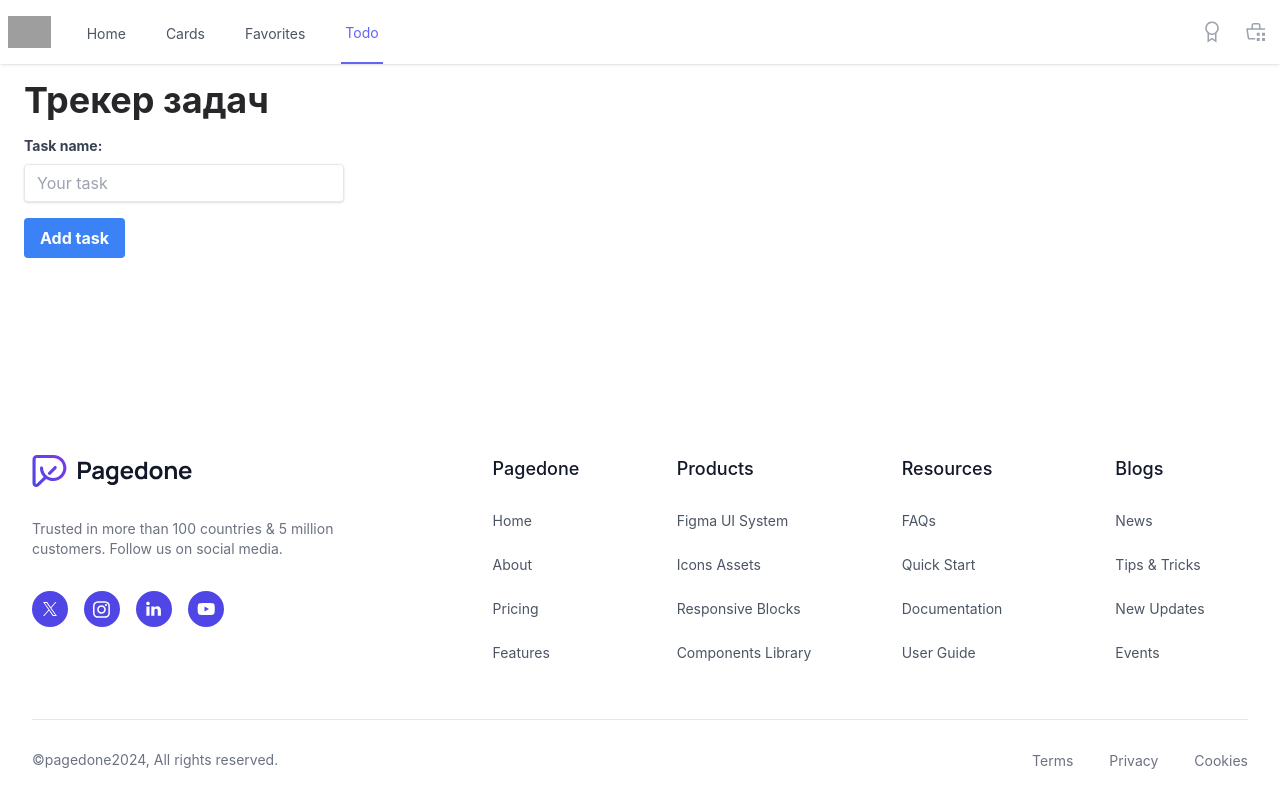
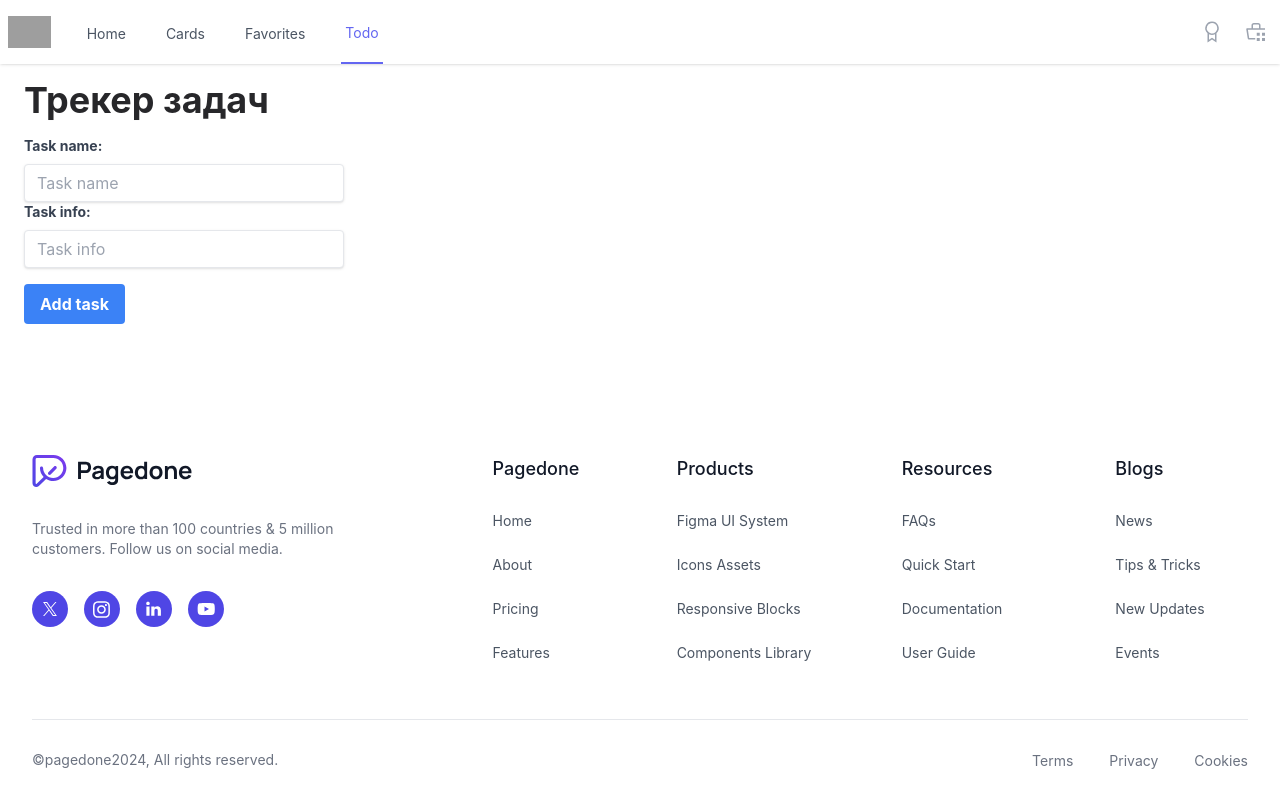
Before and after one commit to Kirillo1/react-lessons-practic, a React (Vite) app: page /todo in a window 1280 px wide. Built offline with nearby package versions, Linux system fonts and the light colour scheme; grey boxes are pictures that could not be loaded.

Commit message:
Реализовано добавление задач.

```diff
--- a/src/components/todo/TodoForm.jsx
+++ b/src/components/todo/TodoForm.jsx
@@ -1,24 +1,31 @@
 import { useState } from "react";
 import TodoList from "./TodoList";
 
-// компонент TodoList принимает массив. Поэтому стейт надо скорректировать для работы с массивом.
+// Компонент TodoList принимает массив. Поэтому стейт надо скорректировать для работы с массивом.
 const TodoForm = () => {
     // Для управления состоянием компонента
-    const [task, setTask] = useState("");
+    const [taskName, setTaskName] = useState("");
+    const [taskInfo, setTaskInfo] = useState("");
+    const [tasks, setTasks] = useState([]);
 
-    // Обработчик изменения значения в инпуте
-    const handleChange = (event) => {
-        console.log(event.target);
+    // Обработчик изменения значения в инпуте для имени задачи
+    const handleNameChange = (event) => {
+        setTaskName(event.target.value);
+    };
 
-        setTask(event.target.value);
-
-        console.log(task);
+    // Обработчик изменения значения в инпуте для информации о задаче
+    const handleInfoChange = (event) => {
+        setTaskInfo(event.target.value);
     };
 
     // Обработчик отправки формы
     const handleSubmit = (event) => {
         event.preventDefault();
-        console.log(event)
+        if (taskName.trim() && taskInfo.trim()) {
+            setTasks([...tasks, { id: crypto.randomUUID(), name: taskName, info: taskInfo }]);
+            setTaskName(""); // Очистка поля ввода после добавления задачи
+            setTaskInfo(""); // Очистка поля ввода после добавления задачи
+        }
     };
 
     return (
@@ -35,20 +42,34 @@ const TodoForm = () => {
                         className="shadow appearance-none border rounded w-full py-2 px-3 text-gray-700 leading-tight focus:outline-none focus:shadow-outline"
                         id="taskName"
                         type="text"
-                        placeholder="Your task"
-                        value={task}
-                        onChange={handleChange}
+                        placeholder="Task name"
+                        value={taskName}
+                        onChange={handleNameChange}
+                    />
+                    <label
+                        className="block text-gray-700 text-sm font-bold mb-2"
+                        htmlFor="taskInfo"
+                    >
+                        Task info:
+                    </label>
+                    <input
+                        className="shadow appearance-none border rounded w-full py-2 px-3 text-gray-700 leading-tight focus:outline-none focus:shadow-outline"
+                        id="taskInfo"
+                        type="text"
+                        placeholder="Task info"
+                        value={taskInfo}
+                        onChange={handleInfoChange}
                     />
                 </div>
                 <button
                     className="bg-blue-500 hover:bg-blue-700 text-white font-bold py-2 px-4 rounded focus:outline-none focus:shadow-outline"
-                    type="button"
+                    type="submit"
                 >
                     Add task
                 </button>
             </form>
 
-            {<TodoList />}
+            <TodoList toDos={tasks} />
         </div>
     );
 };
--- a/src/components/todo/TodoItem.jsx
+++ b/src/components/todo/TodoItem.jsx
@@ -1,25 +1,37 @@
 /**
- * Компонент строка для задач.
- * @param {string} props.todo - Название задачи
- * @param {function} props.editTodo - Обработчик клика для редактирования задачи.
- * @param {function} props.deleteTodo - Обработчик клика для удаления задачи.
+ * Компонент для задач
+ * @param {object} props.todo - Объект задачи с полями name и info
+ * @param {function} props.editTodo - Обработчик клика для редактирования задачи
+ * @param {function} props.deleteTodo - Обработчик клика для удаления задачи
  */
+
 const TodoItem = ({ todo, editTodo, deleteTodo }) => {
     return (
-        <li>
-            <span>{todo}</span>
+        <li
+            className = "mt-5"
+        >
+            <h3 className="mb-2  text-1xl font-bold text-zinc-800">New task</h3>
+
+            <span className="block text-gray-700 text-sm font-normal mb-2">Task name: {todo.name}</span>
+            <span className="block text-gray-700 text-sm font-normal mb-2">Task info: {todo.info}</span>
+
+            <div
+                className="mt-3"
+                >
                 <button
-                className="bg-indigo-500 hover:bg-indigo-600 text-white font-normal py-2 px-4 rounded"
+                    className="bg-indigo-500 hover:bg-indigo-600 text-white font-normal py-2 px-4 m-2 rounded"
                     onClick={() => editTodo(todo)}
                 >
                     Edit
                 </button>
+
                 <button
-                className="bg-white hover:bg-gray-100 text-gray-800 font-normal py-2 px-4 border border-gray-400 rounded shadow"
+                    className="bg-white hover:bg-gray-100 text-gray-800 font-normal py-2 px-4 m-2 border border-gray-400 rounded shadow"
                     onClick={() => deleteTodo(todo?.id)}
                 >
                     Delete
                 </button>
+            </div>
         </li>
     );
 };
--- a/src/components/todo/TodoList.jsx
+++ b/src/components/todo/TodoList.jsx
@@ -2,7 +2,7 @@ import TodoItem from "./TodoItem";
 
 /**
  * Компонент со списком задач
- * @param {strings[]} - Массив с названиями задач
+ * @param {object[]} props.toDos - Массив объектов с задачами
  * @param {function} props.editTodo - Обработчик клика для редактирования задачи
  * @param {function} props.deleteTodo - Обработчик клика для удаления задачи
  */
@@ -11,19 +11,16 @@ const TodoList = ({ toDos, editTodo, deleteTodo }) => {
 
     return (
         <ul>
-            {!!toDos && toDos.map((todo) => {
-                return (
-                    <TodoItem
-                        key={crypto.randomUUID()}
-                        todo={todo}
-                        editTodo={editTodo}
-                        deleteTodo={deleteTodo}
-                    />
-                )
-            })}
+            {!!toDos && toDos.map((todo) => (
+                <TodoItem
+                    key={todo.id}
+                    todo={todo}
+                    editTodo={editTodo}
+                    deleteTodo={deleteTodo}
+                />
+            ))}
         </ul>
-    )
-
+    );
 };
 
 export default TodoList;
```
Lines whose indentation alone changed are shown as unchanged.
